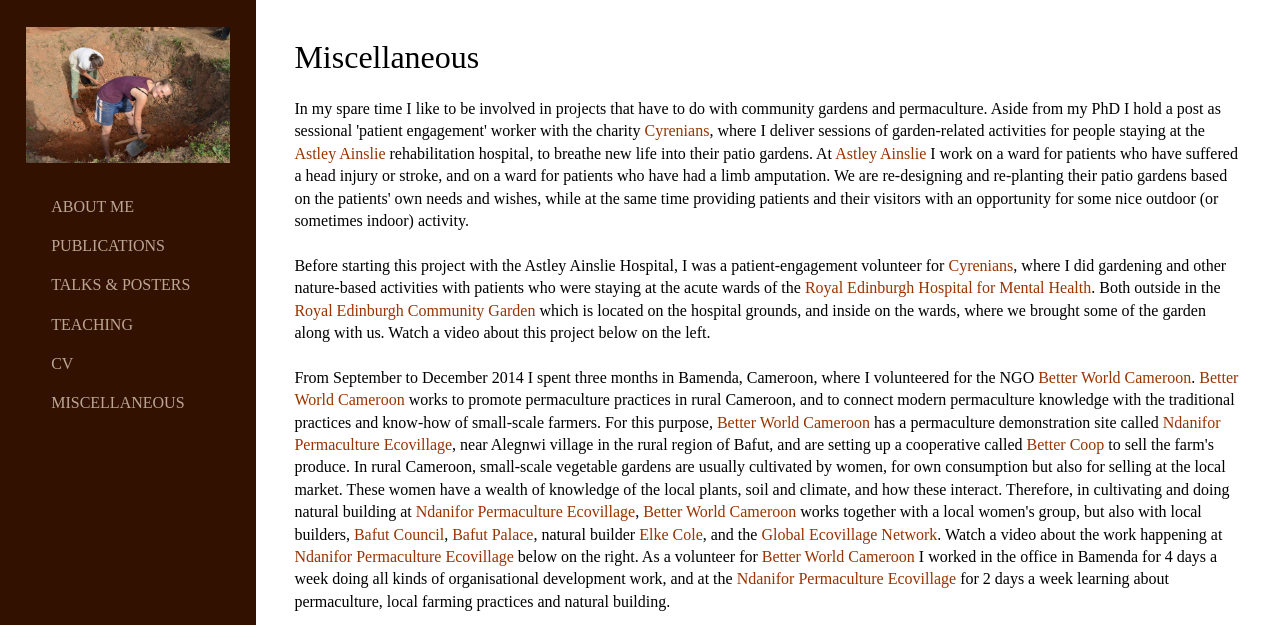
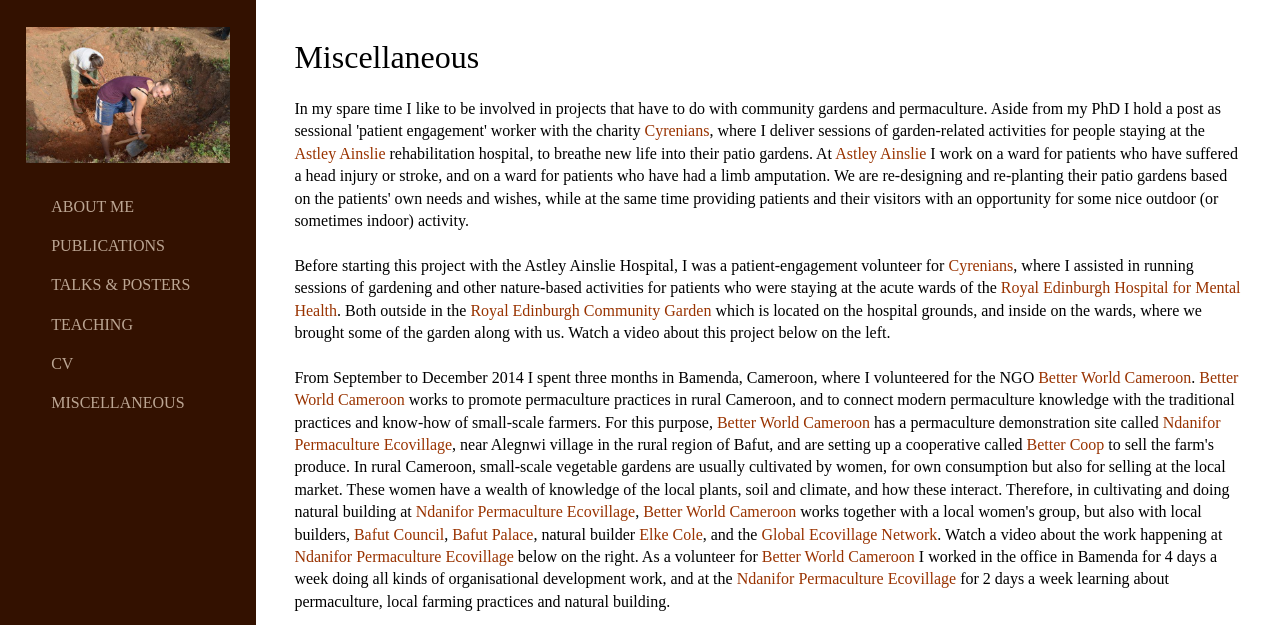
Before and after one commit to marieke-woensdregt/marieke-woensdregt.github.io, a Jekyll site: the page built from misc/index.html, in a window 1280 px wide and 900 px high, cut to the strip 0-625 px from the top of the window. Built offline with Jekyll 4.4.1, drawn with Linux system fonts in a browser that asks for light colours.

Commit message:
Update index.html

```diff
--- a/misc/index.html
+++ b/misc/index.html
@@ -20,7 +20,7 @@
 		<br />
 		Before starting this project with the Astley Ainslie Hospital, I was a patient-engagement volunteer for
 		<a href="http://cyrenians.scot/">Cyrenians</a>,
-		where I did gardening and other nature-based activities with patients who were staying at the acute wards of the
+		where I assisted in running sessions of gardening and other nature-based activities for patients who were staying at the acute wards of the
 		<a href="http://www.nhslothian.scot.nhs.uk/GoingToHospital/Locations/REH/Pages/default.aspx">Royal Edinburgh Hospital for Mental Health</a>.
 		Both outside in the <a href="http://cyrenians.scot/community-and-food/community-gardens/">Royal Edinburgh Community Garden</a>
 		which is located on the hospital grounds, and inside on the wards, where we brought some of the garden along with us.
```
